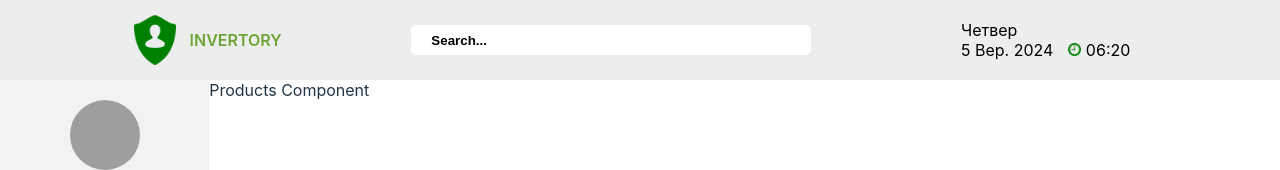
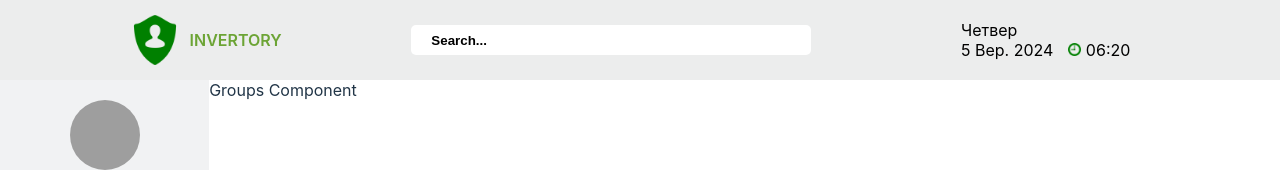
Before and after one commit to EuJinnLucaShow/spa-application-orders-products, a React (Vite) app: page /groups in a window 1280 px wide. Shown: the top 170 px of the page. Built offline with nearby package versions, Linux system fonts and the light colour scheme; grey boxes are pictures that could not be loaded.

Commit message:
Update Groups.jsx

```diff
--- a/src/pages/Groups/Groups.jsx
+++ b/src/pages/Groups/Groups.jsx
@@ -1,3 +1,3 @@
 export default function Groups() {
-  return <div>Products Component</div>;
+  return <div>Groups Component</div>;
 }
```
